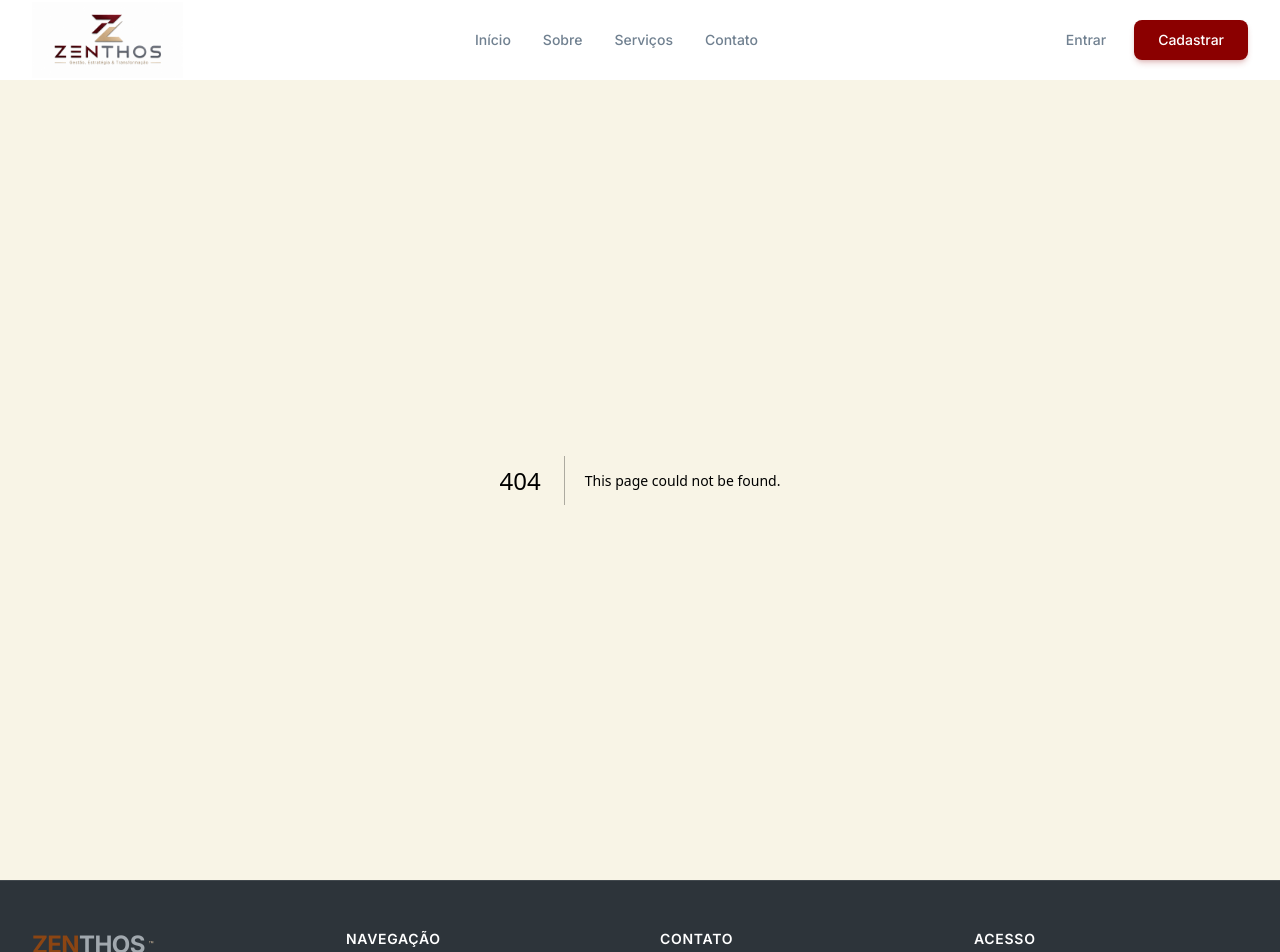
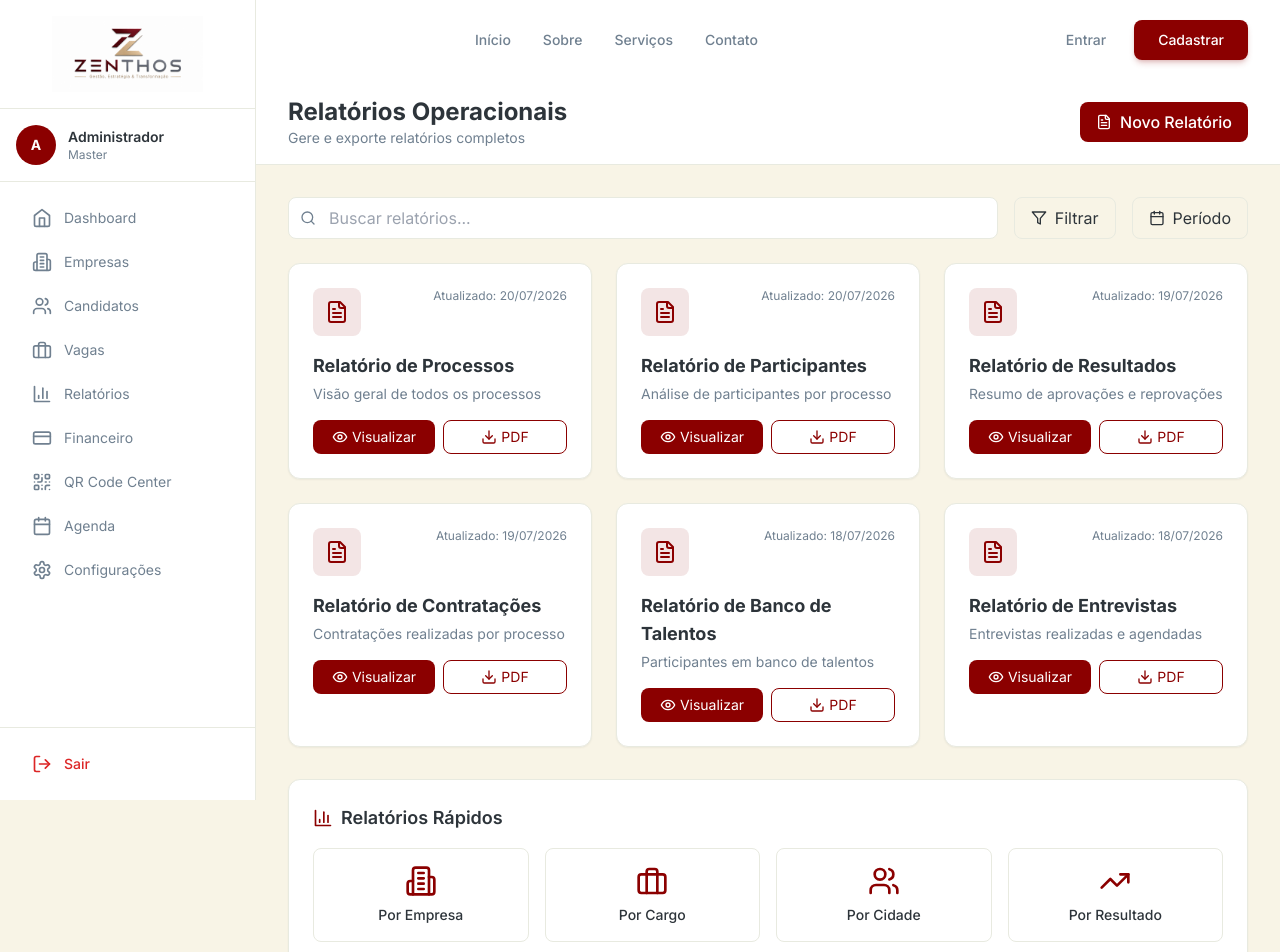
Before and after one commit to trivoroficial/consult_recruit, a Next.js app: page /admin/operacional/relatorios in a window 1280 px wide. Before the commit this address had no page. Shown: the top 952 px of the page. Built offline with nearby package versions, Linux system fonts and the light colour scheme; sample sign-in values are in the browser's storage; a web font is replaced by a local one.

Commit message:
Create page.tsx

```diff
--- /dev/null
+++ b/src/app/(dashboard)/admin/operacional/relatorios/page.tsx
@@ -0,0 +1,118 @@
+'use client'
+
+import { useState } from 'react'
+import { SidebarAdmin } from '@/components/dashboard/SidebarAdmin'
+import { DashboardFooter } from '@/components/dashboard/DashboardFooter'
+import {
+  FileText, Download, Search, Filter, Calendar,
+  Building2, Briefcase, Users, TrendingUp,
+  BarChart3, PieChart, Printer, Eye
+} from 'lucide-react'
+
+export default function OperacionalRelatorios() {
+  const [tipo, setTipo] = useState('processo')
+
+  const relatorios = [
+    { id: 1, nome: 'Relatório de Processos', descricao: 'Visão geral de todos os processos', tipo: 'processo', atualizado: '20/07/2026' },
+    { id: 2, nome: 'Relatório de Participantes', descricao: 'Análise de participantes por processo', tipo: 'participante', atualizado: '20/07/2026' },
+    { id: 3, nome: 'Relatório de Resultados', descricao: 'Resumo de aprovações e reprovações', tipo: 'resultado', atualizado: '19/07/2026' },
+    { id: 4, nome: 'Relatório de Contratações', descricao: 'Contratações realizadas por processo', tipo: 'contratacao', atualizado: '19/07/2026' },
+    { id: 5, nome: 'Relatório de Banco de Talentos', descricao: 'Participantes em banco de talentos', tipo: 'banco', atualizado: '18/07/2026' },
+    { id: 6, nome: 'Relatório de Entrevistas', descricao: 'Entrevistas realizadas e agendadas', tipo: 'entrevista', atualizado: '18/07/2026' },
+  ]
+
+  return (
+    <div className="min-h-screen bg-[#F8F4E6] flex flex-col">
+      <SidebarAdmin />
+
+      <div className="flex-1 ml-64 flex flex-col min-h-screen">
+        <header className="bg-white border-b border-[#E8EAE0] px-8 py-4 flex items-center justify-between">
+          <div>
+            <h1 className="text-2xl font-bold text-[#2D343A]">Relatórios Operacionais</h1>
+            <p className="text-sm text-[#708090]">Gere e exporte relatórios completos</p>
+          </div>
+          <button className="px-4 py-2 bg-[#8B0000] text-white rounded-lg hover:bg-[#700000] transition font-medium flex items-center gap-2">
+            <FileText className="h-4 w-4" />
+            Novo Relatório
+          </button>
+        </header>
+
+        <div className="flex-1 p-8">
+          {/* FILTROS */}
+          <div className="flex items-center gap-4 mb-6">
+            <div className="flex-1 relative">
+              <Search className="absolute left-3 top-1/2 -translate-y-1/2 h-4 w-4 text-[#708090]" />
+              <input
+                type="text"
+                placeholder="Buscar relatórios..."
+                className="w-full pl-10 pr-4 py-2 border border-[#E8EAE0] rounded-lg focus:outline-none focus:ring-2 focus:ring-[#8B0000]"
+              />
+            </div>
+            <button className="px-4 py-2 border border-[#E8EAE0] rounded-lg hover:bg-[#F8F4E6] transition flex items-center gap-2">
+              <Filter className="h-4 w-4" />
+              Filtrar
+            </button>
+            <button className="px-4 py-2 border border-[#E8EAE0] rounded-lg hover:bg-[#F8F4E6] transition flex items-center gap-2">
+              <Calendar className="h-4 w-4" />
+              Período
+            </button>
+          </div>
+
+          {/* RELATÓRIOS DISPONÍVEIS */}
+          <div className="grid grid-cols-1 md:grid-cols-2 lg:grid-cols-3 gap-6">
+            {relatorios.map((item) => (
+              <div key={item.id} className="bg-white rounded-xl shadow-sm border border-[#E8EAE0] p-6 hover:shadow-lg transition hover:-translate-y-1">
+                <div className="flex items-start justify-between">
+                  <div className="p-3 bg-[#8B0000]/10 rounded-lg">
+                    <FileText className="h-6 w-6 text-[#8B0000]" />
+                  </div>
+                  <span className="text-xs text-[#708090]">Atualizado: {item.atualizado}</span>
+                </div>
+                <h3 className="text-lg font-bold text-[#2D343A] mt-4">{item.nome}</h3>
+                <p className="text-sm text-[#708090] mt-1">{item.descricao}</p>
+                <div className="mt-4 flex flex-wrap gap-2">
+                  <button className="flex-1 px-3 py-1.5 text-sm bg-[#8B0000] text-white rounded-lg hover:bg-[#700000] transition flex items-center justify-center gap-1">
+                    <Eye className="h-4 w-4" />
+                    Visualizar
+                  </button>
+                  <button className="flex-1 px-3 py-1.5 text-sm border border-[#8B0000] text-[#8B0000] rounded-lg hover:bg-[#8B0000] hover:text-white transition flex items-center justify-center gap-1">
+                    <Download className="h-4 w-4" />
+                    PDF
+                  </button>
+                </div>
+              </div>
+            ))}
+          </div>
+
+          {/* RELATÓRIOS RÁPIDOS */}
+          <div className="mt-8 bg-white rounded-xl shadow-sm border border-[#E8EAE0] p-6">
+            <h2 className="text-lg font-semibold text-[#2D343A] mb-4 flex items-center gap-2">
+              <BarChart3 className="h-5 w-5 text-[#8B0000]" />
+              Relatórios Rápidos
+            </h2>
+            <div className="grid grid-cols-2 md:grid-cols-4 gap-4">
+              <button className="p-4 border border-[#E8EAE0] rounded-lg hover:border-[#8B0000] hover:bg-[#F8F4E6] transition text-center">
+                <Building2 className="h-8 w-8 text-[#8B0000] mx-auto mb-2" />
+                <p className="text-sm font-medium text-[#2D343A]">Por Empresa</p>
+              </button>
+              <button className="p-4 border border-[#E8EAE0] rounded-lg hover:border-[#8B0000] hover:bg-[#F8F4E6] transition text-center">
+                <Briefcase className="h-8 w-8 text-[#8B0000] mx-auto mb-2" />
+                <p className="text-sm font-medium text-[#2D343A]">Por Cargo</p>
+              </button>
+              <button className="p-4 border border-[#E8EAE0] rounded-lg hover:border-[#8B0000] hover:bg-[#F8F4E6] transition text-center">
+                <Users className="h-8 w-8 text-[#8B0000] mx-auto mb-2" />
+                <p className="text-sm font-medium text-[#2D343A]">Por Cidade</p>
+              </button>
+              <button className="p-4 border border-[#E8EAE0] rounded-lg hover:border-[#8B0000] hover:bg-[#F8F4E6] transition text-center">
+                <TrendingUp className="h-8 w-8 text-[#8B0000] mx-auto mb-2" />
+                <p className="text-sm font-medium text-[#2D343A]">Por Resultado</p>
+              </button>
+            </div>
+          </div>
+        </div>
+
+        <DashboardFooter />
+      </div>
+    </div>
+  )
+}
```
